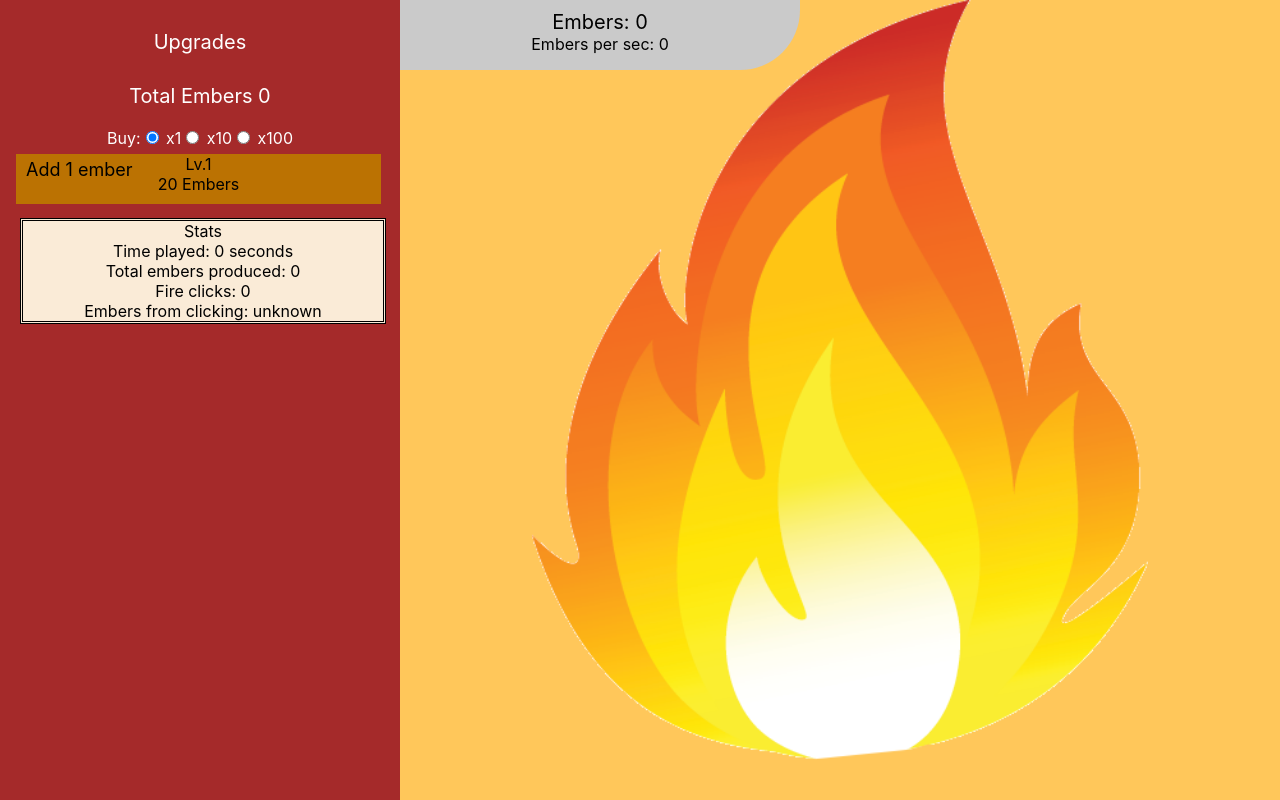
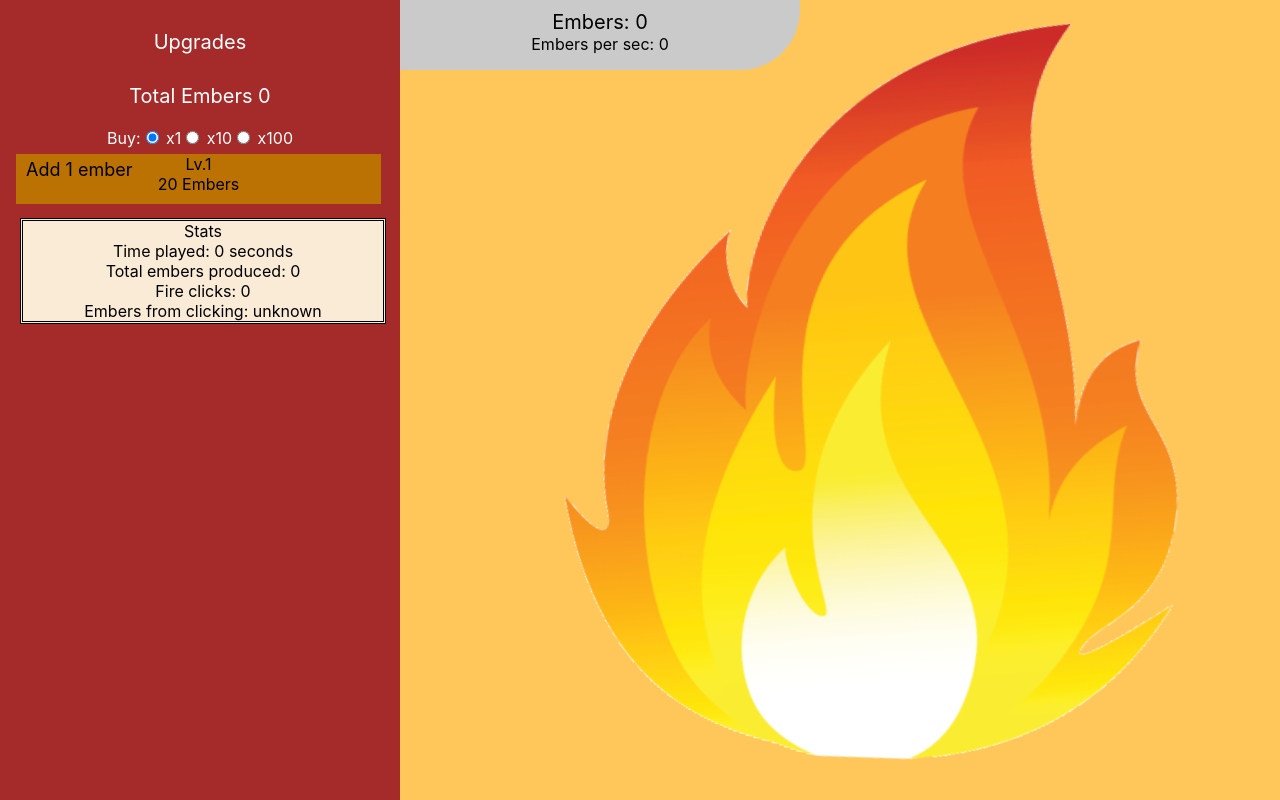
Before and after one commit to Ajknight121/Idle-Fire, a React (Create React App) app: page / in a window 1280 px wide. Built offline with nearby package versions, Linux system fonts and the light colour scheme.

Commit message:
Added sway animation

```diff
--- a/src/App.css
+++ b/src/App.css
@@ -39,6 +39,11 @@ body {
 .clicker-button > img {
   height: 100%;
   width: auto;
+  transform-origin: bottom center;
+  animation-name: sway;
+  animation-duration: 5s;
+  animation-iteration-count: infinite;
+  animation-direction: alternate;
 }
 
 .spark {
@@ -171,3 +176,17 @@ body {
     background: #fdba0e;
   }
 }
+
+@keyframes sway {
+  from {
+    transform: rotate(0);
+  }
+
+  50% {
+    transform: rotate(-6deg);
+  }
+
+  to {
+    transform: rotate(8deg);
+  }
+}
```
